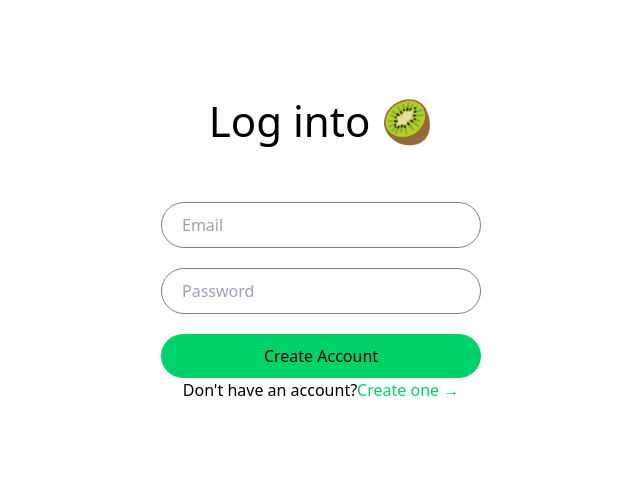
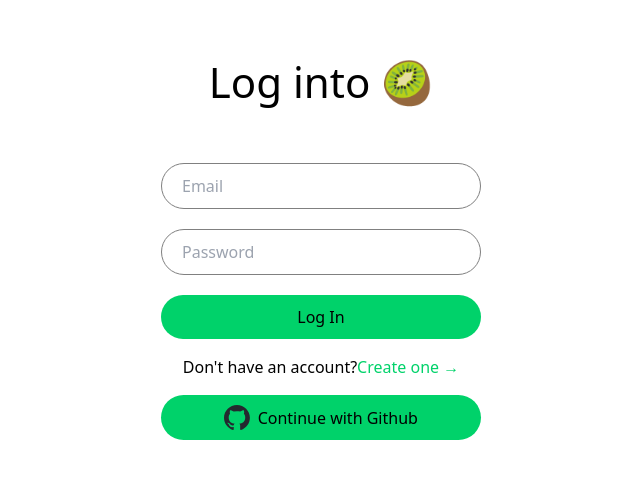
Before and after one commit to yunchan312/Kwitter, a React (Vite) app: page /login in a window 1280 px wide. Shown: the part 155-634 px from the top of the page, without its empty margins (319-959 px from the left). Built offline with nearby package versions, Linux system fonts and the light colour scheme.

Commit message:
github login

```diff
--- /dev/null
+++ b/src/components/github-button.tsx
@@ -0,0 +1,30 @@
+import { GithubAuthProvider, signInWithPopup } from "firebase/auth";
+import { auth } from "../firebase";
+import { FirebaseError } from "firebase/app";
+import { useNavigate } from "react-router-dom";
+
+export default function GithubButton() {
+  const navigate = useNavigate();
+  const onClick = async () => {
+    try {
+      const provider = new GithubAuthProvider();
+      await signInWithPopup(auth, provider);
+      navigate("/");
+      console.log("Succeed");
+    } catch (e) {
+      console.error(e);
+      if (e instanceof FirebaseError) {
+        alert(e.message);
+      }
+    }
+  };
+  return (
+    <button
+      onClick={onClick}
+      className="bg-kiwi px-[20px] py-[10px] rounded-3xl border-none flex gap-2 items-center justify-center w-[100%] hover:bg-kiwiCenter"
+    >
+      <img className="h-[25px]" src="/github-logo.svg" />
+      Continue with Github
+    </button>
+  );
+}
--- a/src/routes/create-account.tsx
+++ b/src/routes/create-account.tsx
@@ -39,7 +39,6 @@ export default function Create() {
       navigate("/");
     } catch (e) {
       if (e instanceof FirebaseError) {
-        console.log(e.code);
         setError(e.message);
       }
       //set the error
--- a/src/routes/login.tsx
+++ b/src/routes/login.tsx
@@ -3,6 +3,7 @@ import { Link, useNavigate } from "react-router-dom";
 import { FirebaseError } from "firebase/app";
 import { signInWithEmailAndPassword } from "firebase/auth";
 import { auth } from "../firebase";
+import GithubButton from "../components/github-button";
 
 export default function Login() {
   const navigate = useNavigate();
@@ -29,7 +30,6 @@ export default function Login() {
       navigate("/");
     } catch (e) {
       if (e instanceof FirebaseError) {
-        console.log(e.code);
         setError(e.message);
       }
       //set the error
@@ -64,16 +64,17 @@ export default function Login() {
         <input
           className="inputs-default"
           type="submit"
-          value={isLoading ? "Loading..." : "Create Account"}
+          value={isLoading ? "Loading..." : "Log In"}
         />
       </form>
       {error !== "" ? <div className="text-red-400">{error}</div> : null}
-      <div>
+      <div className="my-4">
         Don't have an account?
         <Link to="/create-account" className="text-kiwi hover:text-kiwiCenter">
           Create one &rarr;
         </Link>
       </div>
+      <GithubButton />
     </div>
   );
 }
```
Also changed, not shown: public/github-logo.svg (added).
